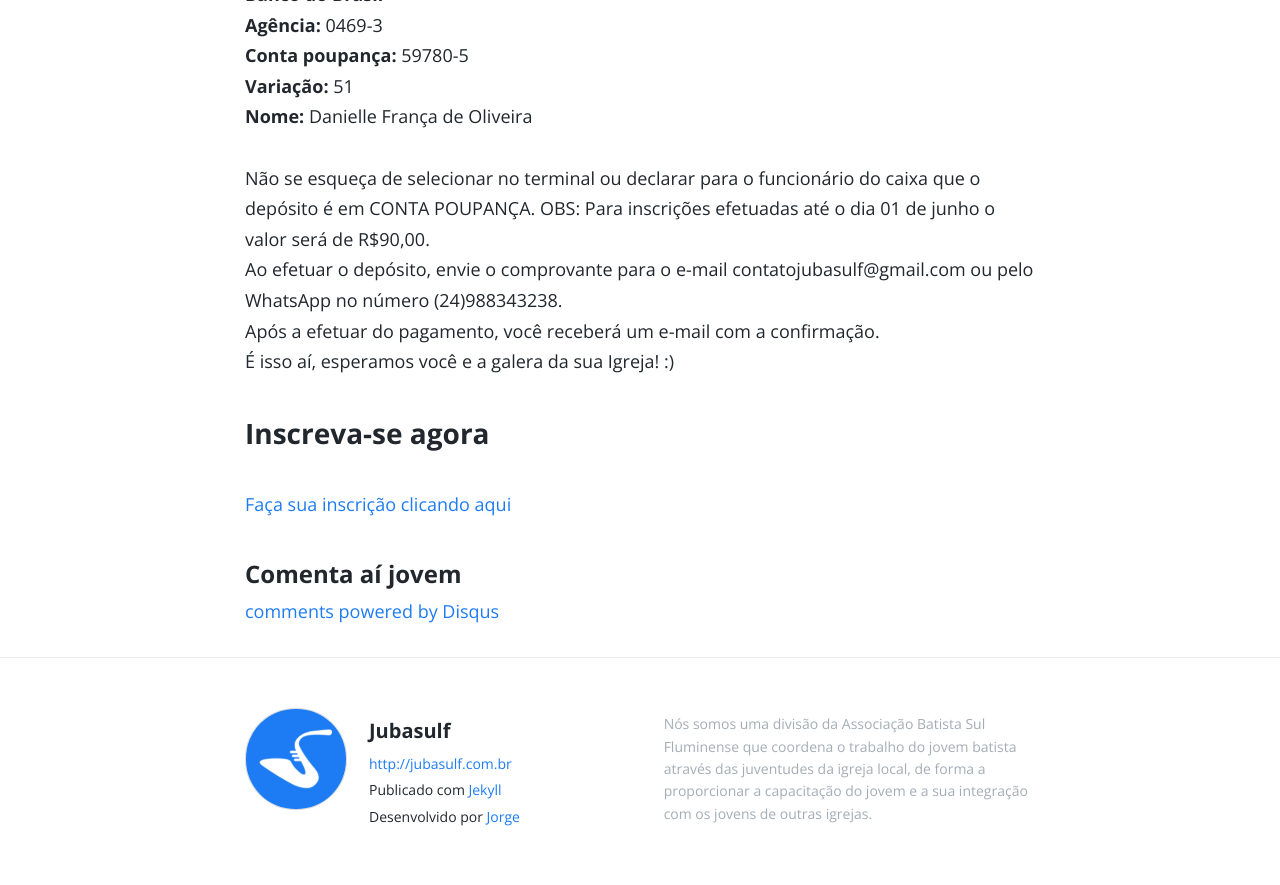
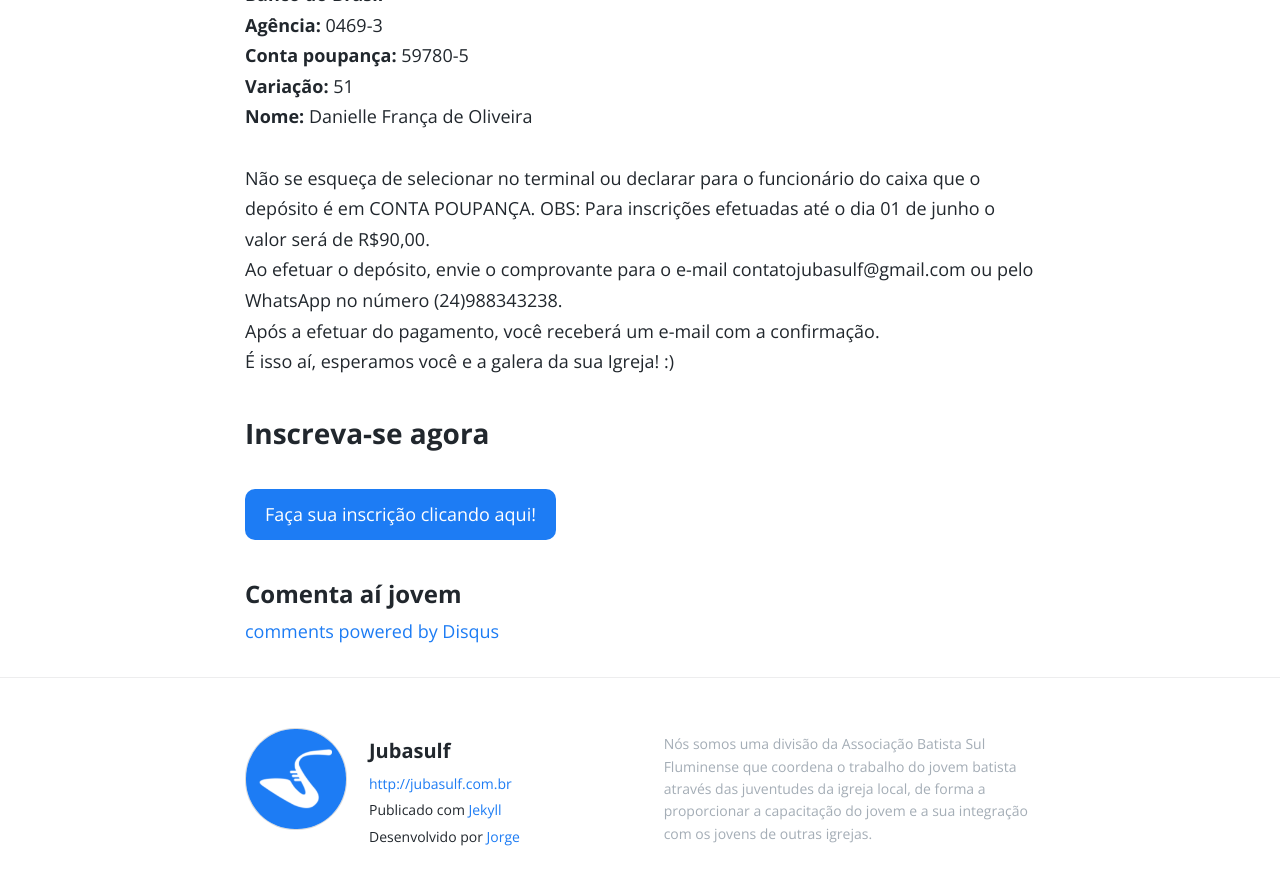
Before and after one commit to jorgeants/jubasulf, a Jekyll site: the page built from _posts/2017-04-03-transformados8.md, in a window 1280 px wide and 900 px high, scrolled down 1327 px. Shown: the top 885 px of the window. Built offline with Jekyll 4.4.1, drawn with Linux system fonts in a browser that asks for light colours; comment, search, counter and statistics services are not loaded; some of the changed lines change nothing that is shown.

Commit message:
Update 2017-04-03-transformados8.md

```diff
--- a/_posts/2017-04-03-transformados8.md
+++ b/_posts/2017-04-03-transformados8.md
@@ -38,7 +38,11 @@ Após a efetuar do pagamento, você receberá um e-mail com a confirmação.
 <br>
 ## Inscreva-se agora
 <br>
-<a href="https://goo.gl/forms/hwCObQWaahjG5Q802" target="_blank">Faça sua inscrição clicando aqui</a>
+<a href="https://goo.gl/forms/hwCObQWaahjG5Q802" target="_blank" style="background-color: #1d7cf4;
+    display: inline-block;
+    padding: 10px 20px;
+    color: white;
+    border-radius: 10px;">Faça sua inscrição clicando aqui!</a>
 
 #### Comenta aí jovem
 
```
